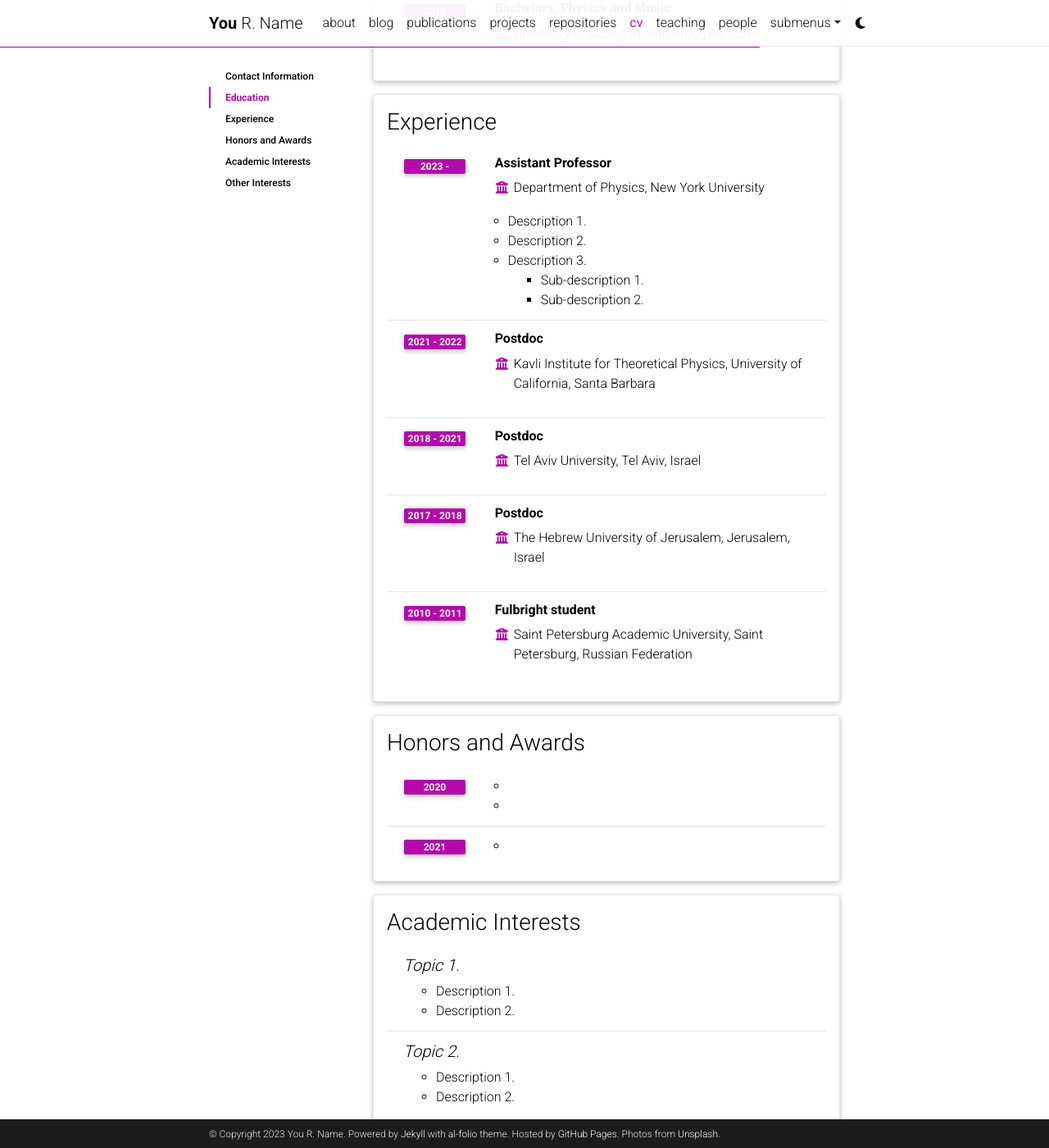
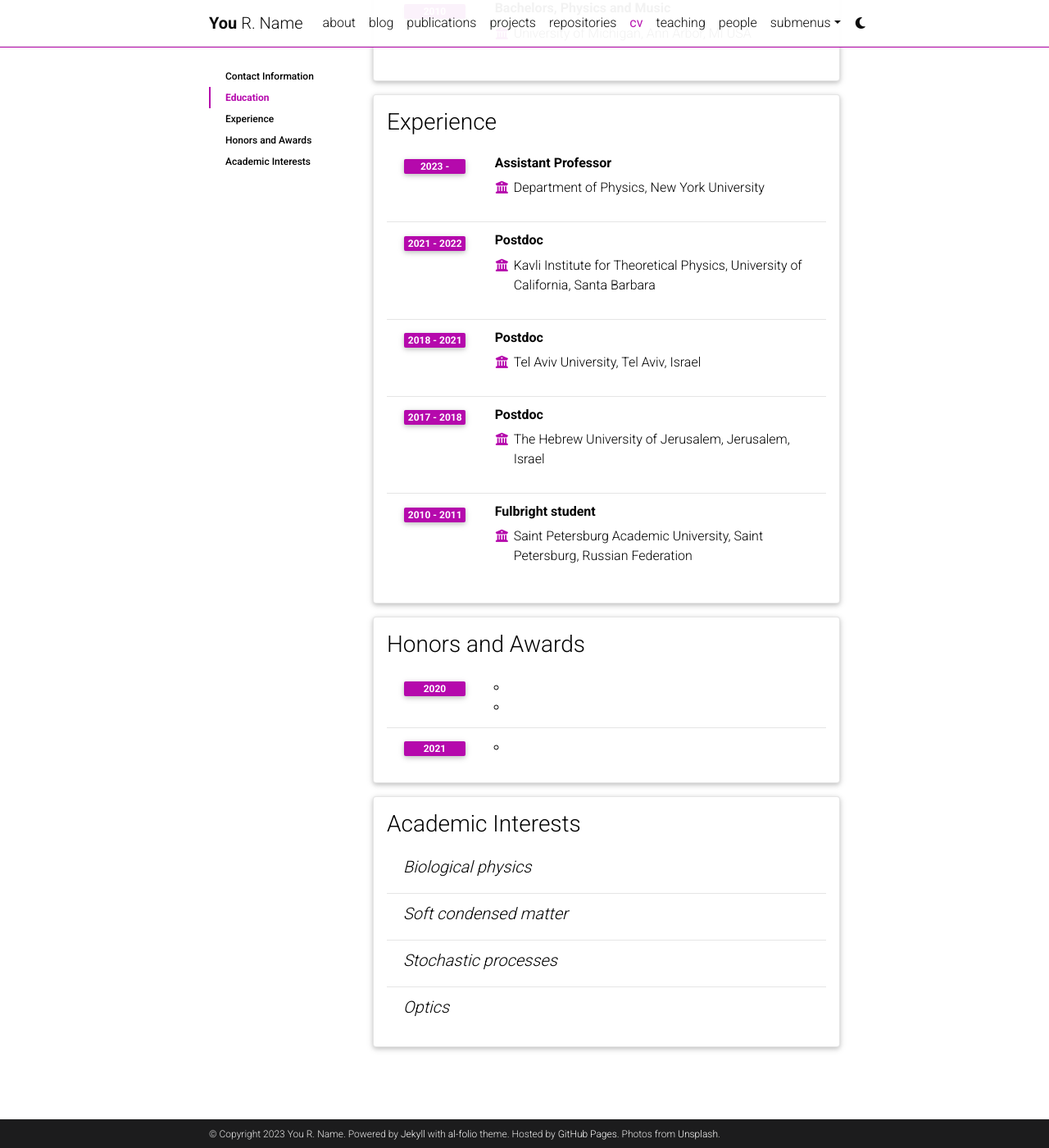
Before and after one commit to skostinski/skostinski.github.io, a Jekyll site: the page built from _pages/cv.md, in a window 1280 px wide and 1400 px high, scrolled down 611 px. Shown: the whole window at 82% size. Built offline with Jekyll 4.4.1, drawn with Linux system fonts in a browser that asks for light colours; comment, search, counter and statistics services are not loaded; a style sheet for code colours, icons or effects is not loaded; some of the changed text lies outside the part shown.

Commit message:
Update cv.yml

```diff
--- a/_data/cv.yml
+++ b/_data/cv.yml
@@ -27,13 +27,6 @@
     - title: Assistant Professor
       institution: Department of Physics, New York University
       year: 2023 -
-      description:
-        - Description 1.
-        - Description 2.
-        - title: Description 3.
-          contents:
-            - Sub-description 1.
-            - Sub-description 2.
 
     - title: Postdoc
       institution: Kavli Institute for Theoretical Physics, University of California, Santa Barbara
@@ -65,16 +58,7 @@
 - title: Academic Interests
   type: nested_list
   contents:
-    - title: Topic 1.
-      items:
-        - Description 1.
-        - Description 2.
-    - title: Topic 2.
-      items:
-        - Description 1.
-        - Description 2.
-
-- title: Other Interests
-  type: list
-  contents:
-    - <u>Hobbies:</u> Hobby 1, Hobby 2, etc.
+    - title: Biological physics
+    - title: Soft condensed matter
+    - title: Stochastic processes
+    - title: Optics
```
